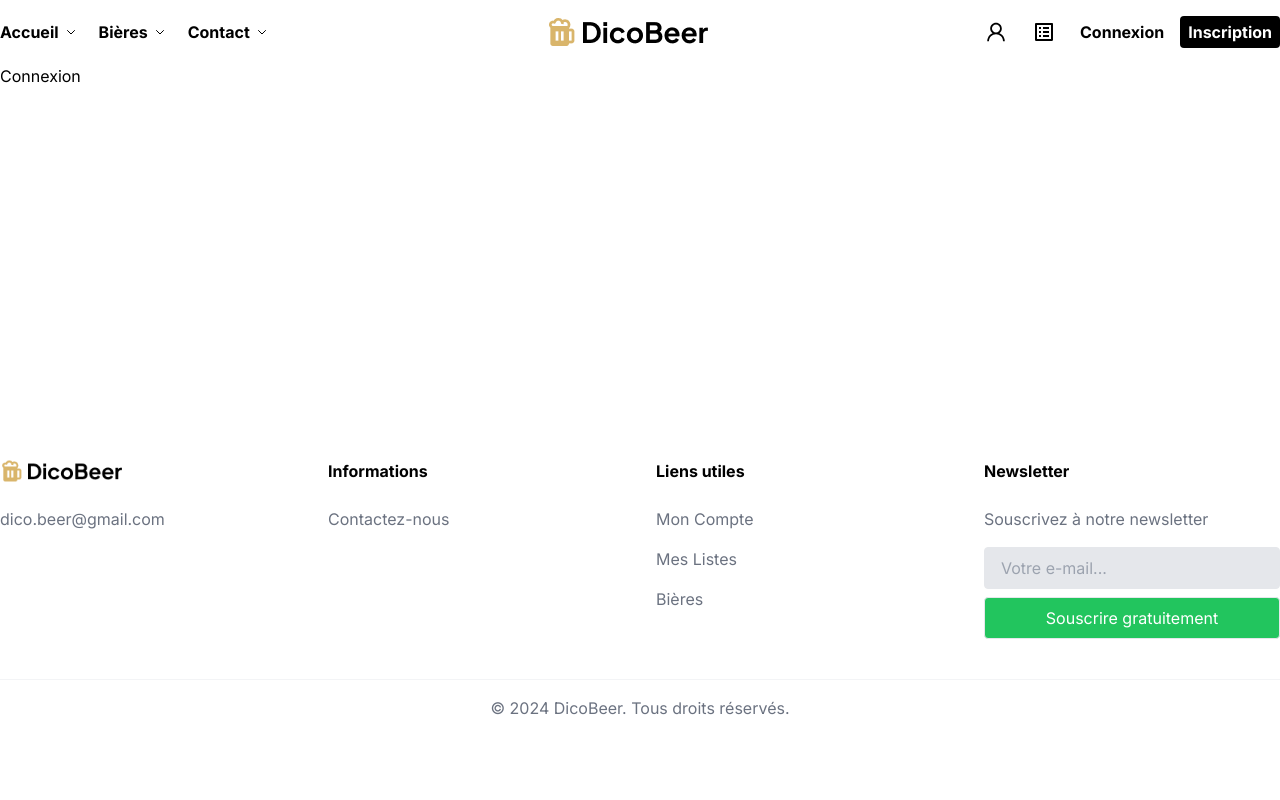
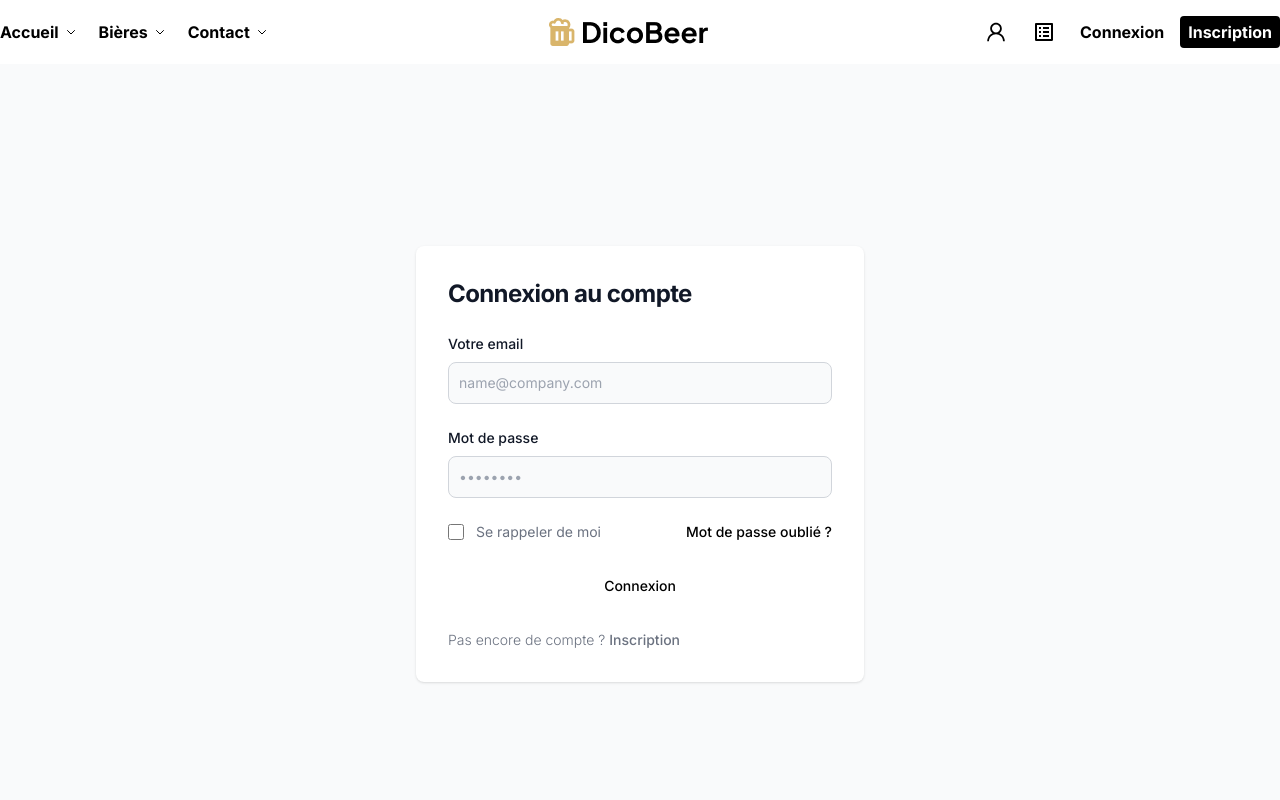
Before and after one commit to lege0053/DicoBeer, a Next.js app in the folder front/: page /connexion in a window 1280 px wide. Shown: the top 800 px of the page. Built offline with nearby package versions, Linux system fonts and the light colour scheme.

Commit message:
wip: login form

```diff
--- a/front/src/app/connexion/page.tsx
+++ b/front/src/app/connexion/page.tsx
@@ -1,9 +1,91 @@
-import { Metadata } from 'next'
+"use client";
 
-export const metadata: Metadata = {
-  title: 'Connexion',
-}
+import { useState } from 'react';
+// import { useRouter } from 'next/router';
 
 export default function Page() {
-    return <h1>Connexion</h1>
-  }
+  const [email, setEmail] = useState('');
+  const [motDePasse, setMotDePasse] = useState('');
+  const [error, setError] = useState('');
+  // const router = useRouter();
+
+  const handleSubmit = async (e:any) => {
+    e.preventDefault();
+
+    // Validation des champs
+    if (!email || !motDePasse) {
+      setError('Tous les champs sont obligatoires');
+      return;
+    }
+
+    try {
+      const response = await fetch('/api/auth/login', {
+        method: 'POST',
+        headers: {
+          'Content-Type': 'application/json',
+        },
+        body: JSON.stringify({
+          email,
+          motDePasse,
+        }),
+      });
+
+      // Vérifier la réponse de l'API (jeton d'authentification?)
+      if (response.status === 200) {
+        const data = await response.json();
+        if (data.success) {
+          // Stocker le token (local storage par exemple)
+          localStorage.setItem('token', data.token);
+          // router.push('/');
+          console.log("connecté!")
+        } else {
+          setError(data.message || 'Une erreur est survenue'); // Message d'erreur plus précis
+        }
+      } else {
+        setError('Une erreur est survenue');
+      }
+    } catch (error) {
+      console.error(error);
+      setError('Une erreur est survenue');
+    }
+  };
+
+  return (
+<section className="bg-gray-50">
+  <div className="flex flex-col items-center justify-center px-6 py-8 mx-auto md:h-screen lg:py-0">
+      <div className="w-full bg-white rounded-lg shadow md:mt-0 sm:max-w-md xl:p-0">
+          <div className="p-6 space-y-4 md:space-y-6 sm:p-8">
+              <h1 className="text-xl font-bold leading-tight tracking-tight text-gray-900 md:text-2xl">
+                  Connexion au compte
+              </h1>
+              <form className="space-y-4 md:space-y-6" action="#">
+                  <div>
+                      <label for="email" className="block mb-2 text-sm font-medium text-gray-900">Votre email</label>
+                      <input type="email" name="email" id="email" className="bg-gray-50 border border-gray-300 text-gray-900 sm:text-sm rounded-lg focus:ring-primary-600 focus:border-primary-600 block w-full p-2.5" placeholder="name@company.com" required={true} />
+                  </div>
+                  <div>
+                      <label for="password" className="block mb-2 text-sm font-medium text-gray-900">Mot de passe</label>
+                      <input type="password" name="password" id="password" placeholder="••••••••" className="bg-gray-50 border border-gray-300 text-gray-900 sm:text-sm rounded-lg focus:ring-primary-600 focus:border-primary-600 block w-full p-2.5" required={true} />
+                  </div>
+                  <div className="flex items-center justify-between">
+                      <div className="flex items-start">
+                          <div className="flex items-center h-5">
+                            <input id="remember" aria-describedby="remember" type="checkbox" className="w-4 h-4 border border-gray-300 rounded bg-gray-50 focus:ring-3 focus:ring-primary-300" required={true} />
+                          </div>
+                          <div className="ml-3 text-sm">
+                            <label for="remember" className="text-gray-500">Se rappeler de moi</label>
+                          </div>
+                      </div>
+                      <a href="#" className="text-sm font-medium text-primary-600 hover:underline">Mot de passe oublié ?</a>
+                  </div>
+                  <button type="submit" className="w-full bg-primary-600 hover:bg-primary-700 focus:ring-4 focus:outline-none focus:ring-primary-300 font-medium rounded-lg text-sm px-5 py-2.5 text-center">Connexion</button>
+                  <p className="text-sm font-light text-gray-500">
+                      Pas encore de compte ? <a href="#" className="font-medium text-primary-600 hover:underline">Inscription</a>
+                  </p>
+              </form>
+          </div>
+      </div>
+  </div>
+</section>
+  );
+}
```
